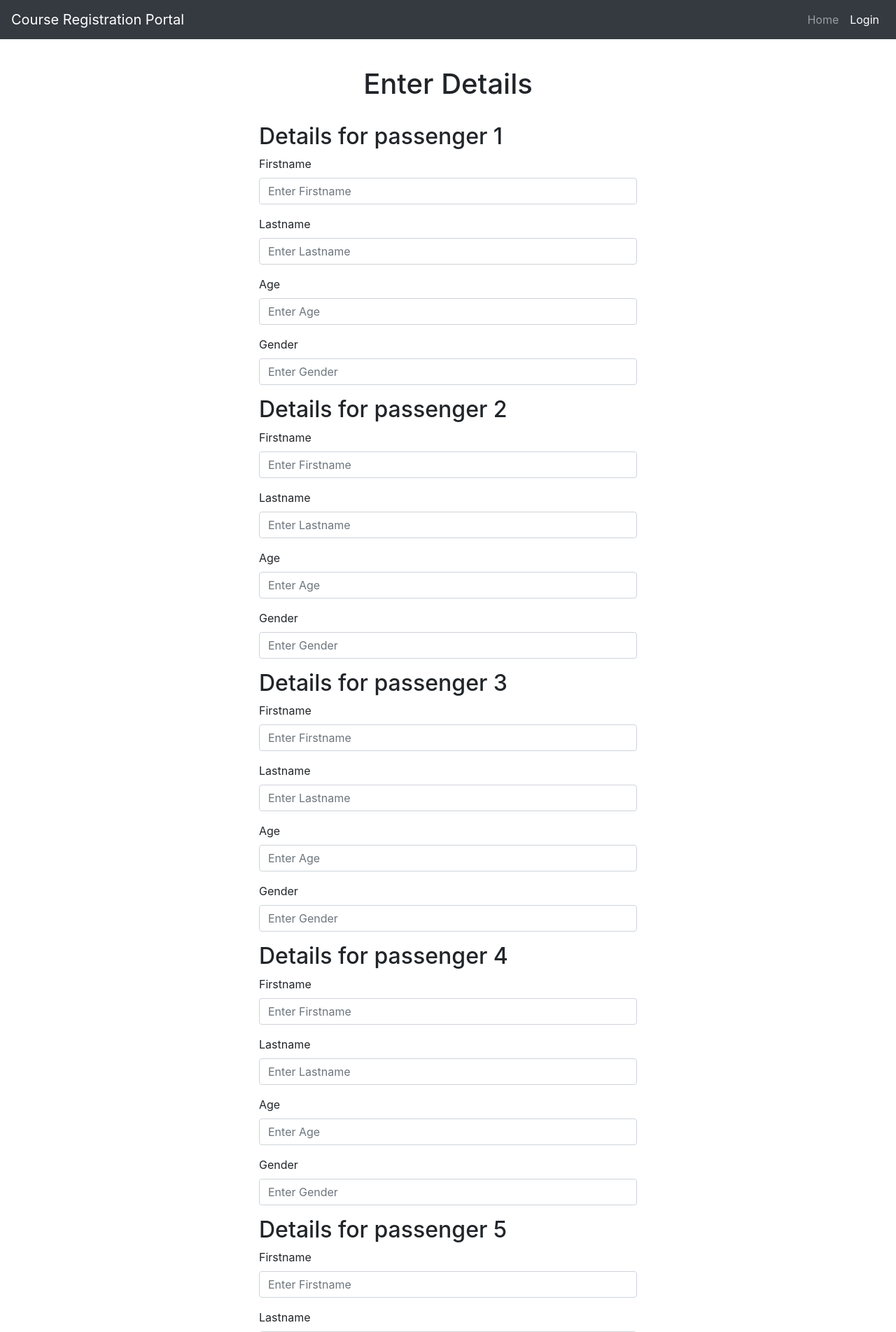
After one commit to tanmay199/dbproject, a Flask app: template templates/bookticket.html in a window 1280 px wide. The commit adds this page. Shown: the top 1903 px of the page at 70% size. Run offline with Flask 2, Linux system fonts and the light colour scheme; the template is opened without the code that fills it: most values are stand-ins (such as "Sample title", 1, 10 or a date in 2020); some libraries are stand-ins or nearby versions.

Commit message:
booktickets added

```diff
--- a/app.py
+++ b/app.py
@@ -11,10 +11,18 @@ def index():
    return render_template('index.html', startpoints=startpoints, endpoints=endpoints)
 
 
-@app.route('/traindetails')
+@app.route('/traindetails' )
 def no_of_berths():
+   trainid=request.args.get('trainid')
+   date=request.args.get('date')
+   #rint(trainid)
+   #print(date)
+   temp= dbhelper.gettraindetails(trainid, date)
+   print(temp)
+   return render_template('traindetails.html')
 
-   return render_template('traindetails.html')
+
+
 
 
 @app.route('/search-trains', methods=['POST'])
@@ -66,6 +74,22 @@ def logout():
     session.pop('user', None)
     return redirect(url_for('index'))
 
+@app.route('/book-ticket' , methods = ['GET','POST'])
+def book_ticket():
+   if request.method=="GET":
+      seat_type= request.args["seat-type"]
+      no_of_seats= request.args["No of Seats"]
+      trainid= request.args["trainid"]
+      date= request.args["date"]
+      print(trainid, date)
+      return render_template('bookticket.html', passenger=int(no_of_seats), seat_type=seat_type)
+   else:
+      no_of_seats=int(request.form["no_of_passengers"])
+      for i in range(no_of_seats):
+         print(request.form["Firstname"+str(i+1)])
+      return "mallue"
+
+
 if __name__ == '__main__':
    app.secret_key = '32f607a8a551499b9fda0bb8175cbdbc'
    app.run(debug=True)
--- /dev/null
+++ b/templates/bookticket.html
@@ -0,0 +1,53 @@
+{% extends "base.html" %}
+
+{% block title %}
+Login
+{% endblock %}
+
+{% block content %}
+
+<div class="container"> <br><br>
+    <center>
+        <h1>Enter Details</h1><br>
+    </center>
+    <div class="row">
+        <div class="col-md-6 mx-auto">
+            {% if err %}
+            <div class="alert alert-danger" role="alert">
+                {{ err }}
+            </div>
+            {% else %}
+            {% endif %}
+            <form method="POST">
+                {% for i in range(passenger) %}
+                <h2>
+                    Details for passenger {{i+1}}
+                </h2>
+                <input type="hidden" value={{passenger}} name="no_of_passengers">
+                <div class="form-group">
+                    <label for="exampleInputEmail1">Firstname</label>
+                    <input type="text" class="form-control" id="exampleInputEmail1" aria-describedby="emailHelp"
+                        placeholder="Enter Firstname" name="Firstname{{i+1}}">
+                </div>
+                <div class="form-group">
+                    <label for="exampleInputEmail2">Lastname</label>
+                    <input type="text" class="form-control" id="exampleInputEmail2" aria-describedby="emailHelp"
+                        placeholder="Enter Lastname" name="Lastname{{i+1}}">
+                </div>
+                <div class="form-group">
+                    <label for="exampleInputEmail3">Age</label>
+                    <input type="number" class="form-control" id="exampleInputEmail3" aria-describedby="emailHelp"
+                        placeholder="Enter Age" name="Age{{i+1}}">
+                </div>
+                <div class="form-group">
+                    <label for="exampleInputEmail4">Gender</label>
+                    <input type="text" class="form-control" id="exampleInputEmail4" aria-describedby="emailHelp"
+                        placeholder="Enter Gender" name="Gender{{i+1}}">
+                </div>
+                {% endfor %}
+                <button type="submit" class="btn btn-primary">Book</button>
+            </form>
+        </div>
+    </div>
+</div>
+{% endblock %}
--- a/templates/index.html
+++ b/templates/index.html
@@ -103,7 +103,7 @@ Home
                trainList += "<td>" + data[i][3] + "</td> ";
                trainList += "<td>" + data[i][4] + "</td> ";
                trainList += "<td>" + data[i][5] + "</td> ";
-               trainList+='<td><a href="/traindetails">Book</a></td>';
+               trainList+='<td><a href="/traindetails?trainid='+data[i][0]+'&date='+data[i][1]+'">Book</a></td>';
                trainList+='</tr>';
             }
             $("#train_result").html(trainList);
```
Also changed, not shown: db/database.py (+13 -8 lines), templates/traindetails.html (+13 -7 lines).
